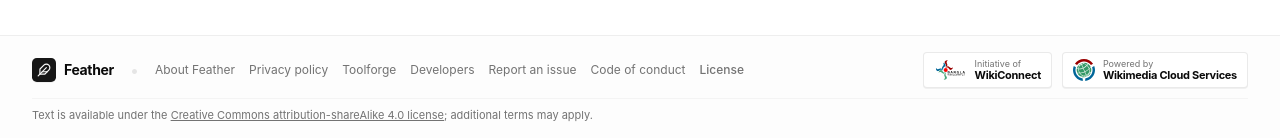
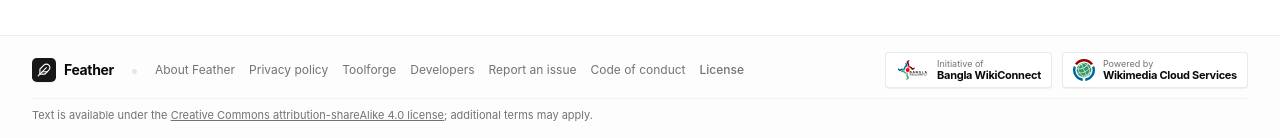
Before and after one commit to RIFAT712/feather-lite, a Next.js app in the folder frontend/: page /admin in a window 1280 px wide. Shown: the part 659-797 px from the top of the page. Built offline with nearby package versions, Linux system fonts and the light colour scheme; no server answers.

Commit message:
fix(footer): update initiative badge name to Bangla WikiConnect

```diff
--- a/frontend/src/components/layout/Footer.tsx
+++ b/frontend/src/components/layout/Footer.tsx
@@ -115,8 +115,8 @@ export default function Footer() {
                 <span className="text-[9px] text-muted-foreground font-normal leading-none">
                   {t("feather-footer-wikiconnect-sub", "Initiative of")}
                 </span>
-                <span className="text-[11px] font-bold text-foreground tracking-tight leading-none mt-0.5">
-                  {t("feather-footer-wikiconnect", "WikiConnect")}
+                <span className="text-[11px] font-bold text-foreground tracking-tight leading-none mt-0.5 whitespace-nowrap">
+                  {t("feather-footer-wikiconnect", "Bangla WikiConnect")}
                 </span>
               </div>
             </a>
--- a/frontend/src/i18n/en.json
+++ b/frontend/src/i18n/en.json
@@ -428,7 +428,7 @@
     "feather-footer-wmcs-credit": "Powered by and hosted on",
     "feather-footer-wmcs-name": "Wikimedia cloud services",
     "feather-footer-toolforge-name": "Toolforge",
-    "feather-footer-wikiconnect": "WikiConnect",
+    "feather-footer-wikiconnect": "Bangla WikiConnect",
     "feather-footer-wikiconnect-sub": "Initiative of",
     "feather-footer-wmcs-sub": "Powered by",
     "feather-footer-link-privacy": "Privacy policy",
```
Also changed, not shown: frontend/src/i18n/bn.json, frontend/src/i18n/qqq.json.
